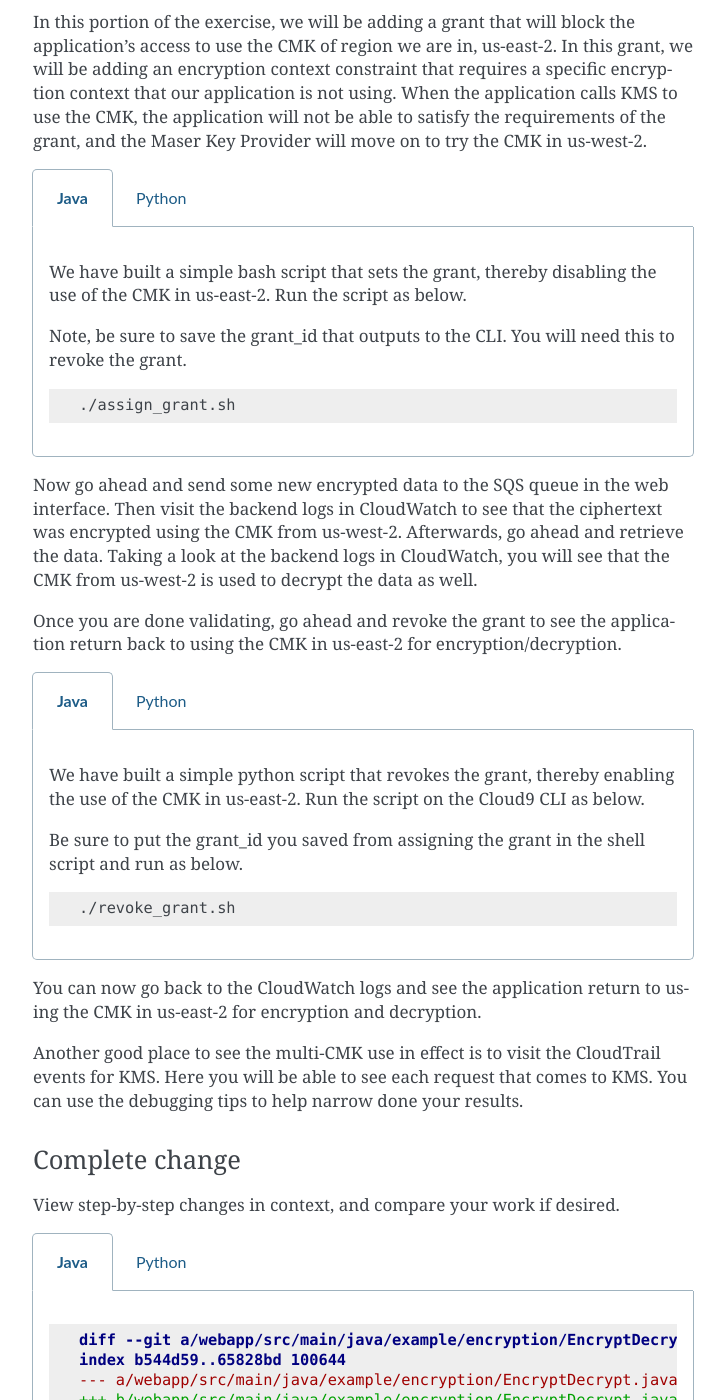
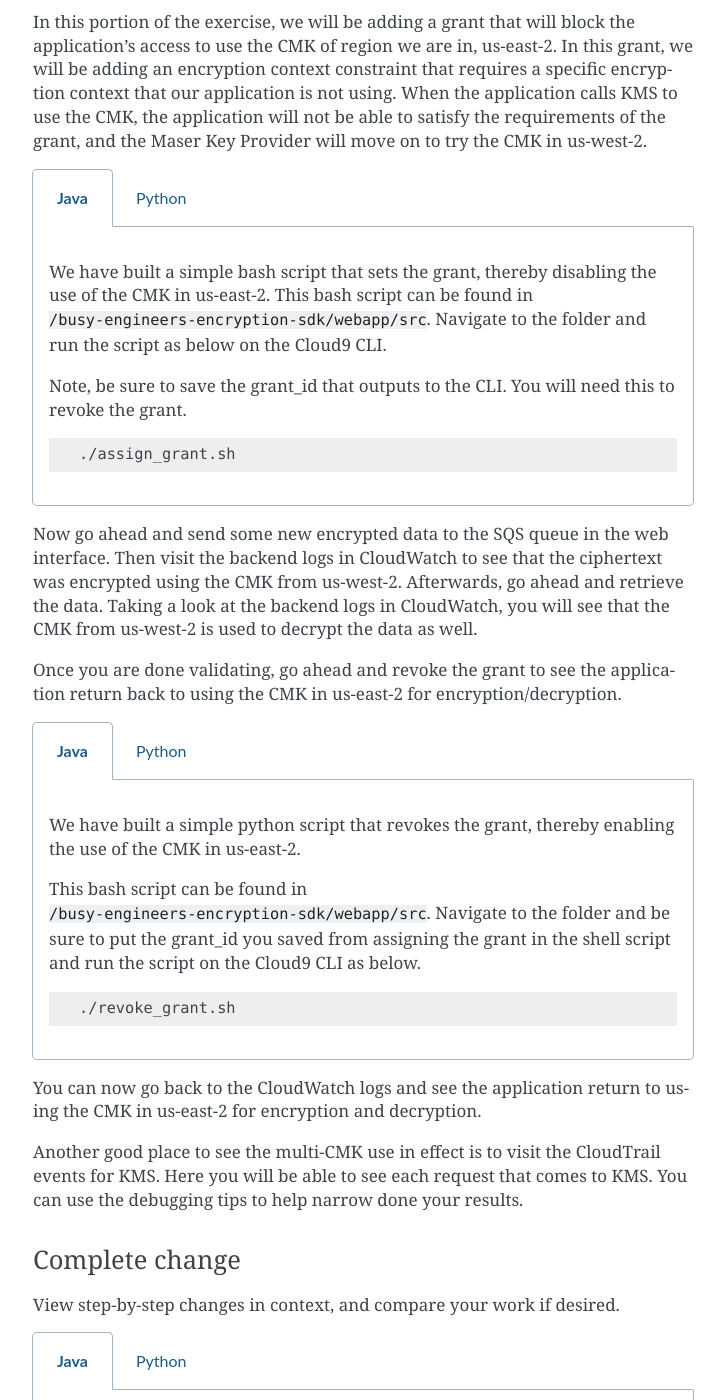
Before and after one commit to aws-samples/busy-engineers-encryption-sdk, a Sphinx documentation site: the page built from docs/exercises/5-multi_region.rst, in a window 1280 px wide and 1400 px high, scrolled down 4944 px. Shown: the whole window, without its empty margins (387-1112 px from the left). Built offline with Sphinx 7.4.7, drawn with Linux system fonts in a browser that asks for light colours.

Commit message:
Exercise 5 Docs - updating

```diff
--- a/docs/exercises/5-multi_region.rst
+++ b/docs/exercises/5-multi_region.rst
@@ -349,7 +349,8 @@ in us-west-2.
     .. group-tab:: Java
 
         We have built a simple bash script that sets the grant, thereby disabling the use of the CMK in us-east-2.
-        Run the script as below.
+        This bash script can be found in ``/busy-engineers-encryption-sdk/webapp/src``. Navigate to the folder and run the
+        script as below on the Cloud9 CLI.
 
         Note, be sure to save the grant_id that outputs to the CLI. You will need this to revoke the grant.
 
@@ -360,7 +361,8 @@ in us-west-2.
     .. group-tab:: Python
 
         We have built a simple python script that sets the grant, thereby disabling the use of the CMK in us-east-2.
-        Run the script on the Cloud9 CLI as below.
+        This bash script can be found in ``/busy-engineers-encryption-sdk/src``. Navigate to the folder and run the
+        script as below on the Cloud9 CLI.
 
         Note, be sure to save the grant_id that outputs to the CLI. You will need this to revoke the grant.
 
@@ -381,9 +383,10 @@ us-east-2 for encryption/decryption.
     .. group-tab:: Java
 
         We have built a simple python script that revokes the grant, thereby enabling the use of the CMK in us-east-2.
-        Run the script on the Cloud9 CLI as below.
 
-        Be sure to put the grant_id you saved from assigning the grant in the shell script and run as below.
+        This bash script can be found in ``/busy-engineers-encryption-sdk/webapp/src``. Navigate to the folder and be sure to
+        put the grant_id you saved from assigning the grant in the shell script and run the script on the Cloud9 CLI
+        as below.
 
         .. code-block:: bash
 
@@ -393,9 +396,10 @@ us-east-2 for encryption/decryption.
     .. group-tab:: Python
 
         We have built a simple python script that revokes the grant, thereby enabling the use of the CMK in us-east-2.
-        Run the script on the Cloud9 CLI as below.
 
-        Be sure to put the grant_id you saved from assigning the grant in the shell script and run as below.
+        This bash script can be found in ``/busy-engineers-encryption-sdk/src``. Navigate to the folder and be sure to
+        put the grant_id you saved from assigning the grant in the shell script and run the script on the Cloud9 CLI
+        as below.
 
         .. code-block:: bash
 
```
